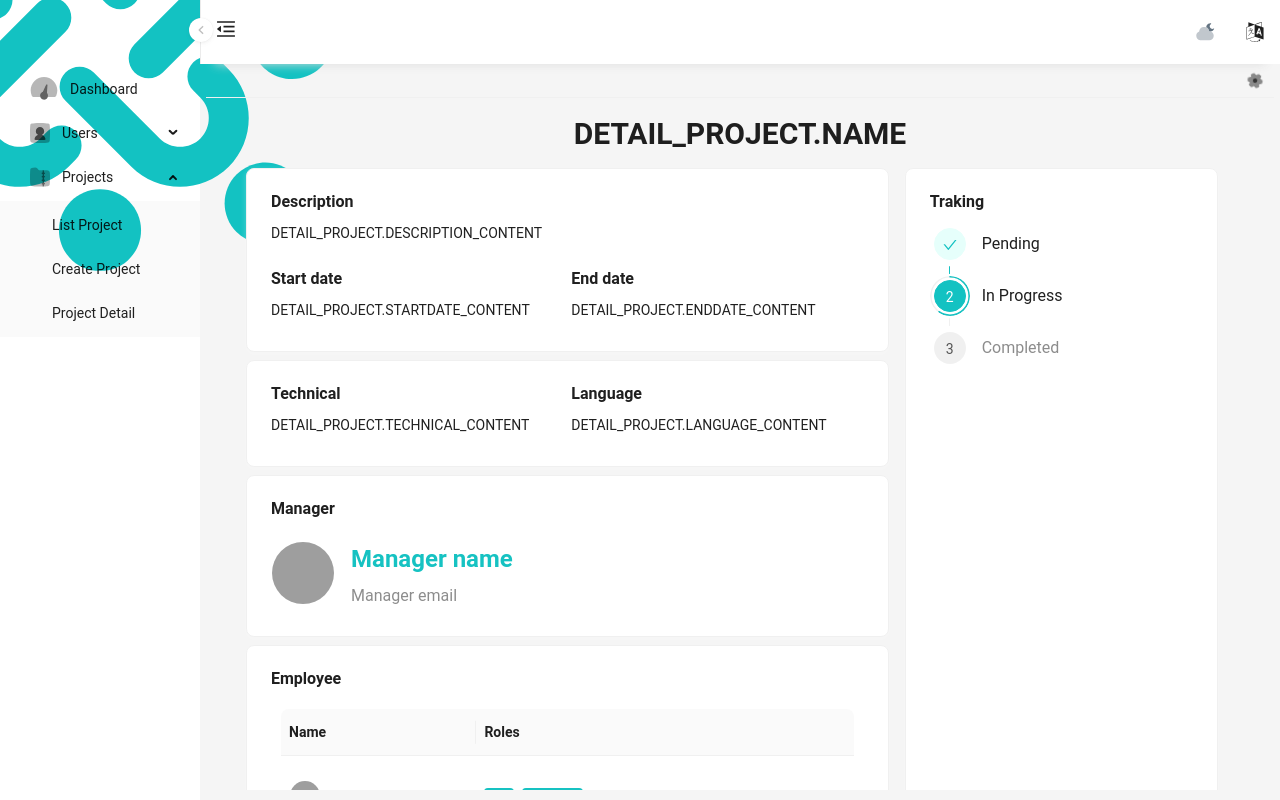
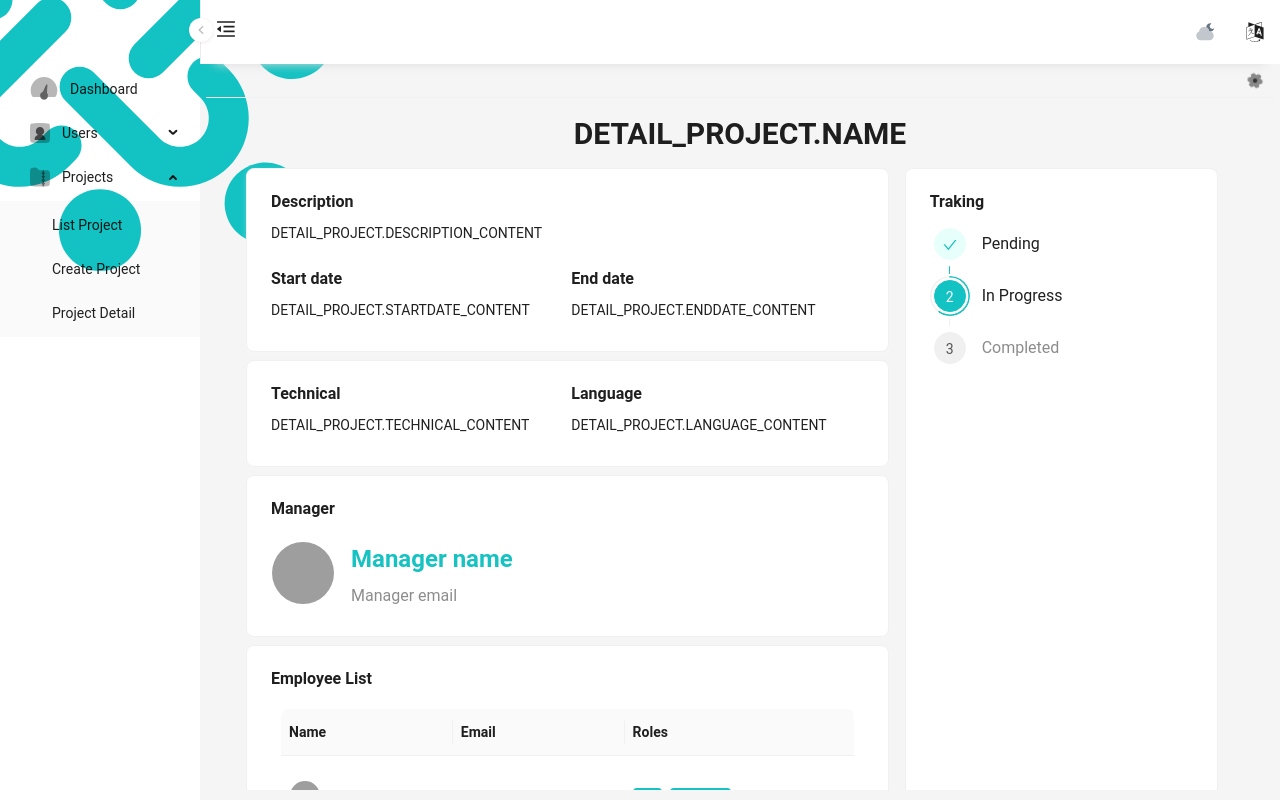
Before and after one commit to SelinaHoHo/Final-Project-Devplus, a React (Vite) app: page /projects/detail/1 in a window 1280 px wide. Built offline with nearby package versions, Linux system fonts and the light colour scheme; sample sign-in values are in the browser's storage; grey boxes are pictures that could not be loaded.

Commit message:
feat(FPD-33): update code

```diff
--- a/src/components/detail/detailProject.tsx
+++ b/src/components/detail/detailProject.tsx
@@ -6,13 +6,19 @@ import "./detailProject.scss";
 interface DataType {
   key: string;
   name: string;
+  email: string;
   roles: string[];
 }
 
+const { Title, Paragraph } = Typography;
+const detailProject = () => {
+  // eslint-disable-next-line react-hooks/rules-of-hooks
+  const { t } = useTranslation();
   const columns: TableProps<DataType>["columns"] = [
     {
-    title: "Name",
+      title: t("DETAIL_PROJECT.TABLE_NAME"),
       dataIndex: "name",
+      width: "30%",
       key: "name",
       render: (text) => (
         <>
@@ -33,7 +39,18 @@ const columns: TableProps<DataType>["columns"] = [
       ),
     },
     {
-    title: "Roles",
+      title: "Email",
+      width: "30%",
+      dataIndex: "email",
+      key: "email",
+      render: (text) => (
+        <>
+          <p>{text}</p>
+        </>
+      ),
+    },
+    {
+      title: t("DETAIL_PROJECT.TABLE_ROLES"),
       dataIndex: "roles",
       key: "roles",
       render: (_, { roles }) => (
@@ -54,69 +71,22 @@ const data: DataType[] = [
     {
       key: "1",
       name: "John Brown",
+      email: "jxQ1j@example.com",
       roles: ["FE", "DevOps"],
     },
     {
       key: "2",
       name: "Jim Green",
+      email: "jxQ1j@example.com",
       roles: ["BE", "DevOps"],
     },
     {
       key: "3",
       name: "Joe Black",
-    roles: ["DA", "BA"],
-  },
-  {
-    key: "4",
-    name: "John Brown",
-    roles: ["FE", "DevOps"],
-  },
-  {
-    key: "5",
-    name: "Jim Green",
-    roles: ["BE", "DevOps"],
-  },
-  {
-    key: "6",
-    name: "Joe Black",
-    roles: ["DA", "BA"],
-  },
-  {
-    key: "7",
-    name: "John Brown",
-    roles: ["FE", "DevOps"],
-  },
-  {
-    key: "8",
-    name: "Jim Green",
-    roles: ["BE", "DevOps"],
-  },
-  {
-    key: "9",
-    name: "Joe Black",
-    roles: ["DA", "BA"],
-  },
-  {
-    key: "10",
-    name: "John Brown",
-    roles: ["FE", "DevOps"],
-  },
-  {
-    key: "11",
-    name: "Jim Green",
-    roles: ["BE", "DevOps"],
-  },
-  {
-    key: "12",
-    name: "Joe Black",
+      email: "jxQ1j@example.com",
       roles: ["DA", "BA"],
     },
   ];
-
-const { Title, Paragraph } = Typography;
-const detailProject = () => {
-  // eslint-disable-next-line react-hooks/rules-of-hooks
-  const { t } = useTranslation();
   return (
     <Row gutter={[16, 4]} style={{ width: "100%" }}>
       <Col md={24} lg={{ span: 16, flex: "column" }} style={{ width: "100%" }}>
--- a/src/locales/en.json
+++ b/src/locales/en.json
@@ -161,6 +161,8 @@
     "LANGUAGE": "Language",
     "TRACKING": "Traking",
     "MANAGER": "Manager",
-    "EMPLOYEE": "Employee"
+    "EMPLOYEE": "Employee List",
+    "TABLE_NAME": "Name",
+    "TABLE_ROLES": "Roles"
   }
 }
--- a/src/locales/vi.json
+++ b/src/locales/vi.json
@@ -2,11 +2,11 @@
   "MENU": {
     "DASHBOARD": "Bảng điều khiển",
     "USERS": "Người dùng",
-    "PROJECTS": "Dự Án",
+    "PROJECTS": "Dự án",
     "LIST_USERS": "Danh sách",
-    "LIST_PROJECTS": "Danh sách Dự Án",
-    "CREATE_PROJECTS": "Tạo Dự Án",
     "CREATE_USER": "Tạo người dùng",
+    "LIST_PROJECTS": "Danh sách dự án",
+    "CREATE_PROJECTS": "Tạo dự án",
     "PROJECT_DETAIL": "Chi tiết dự án",
     "CLOSE_CURRENT": "Đóng tab hiện tại",
     "CLOSE_OTHER": "Đóng các tab khác",
@@ -157,6 +157,8 @@
     "LANGUAGE": "Ngôn ngữ",
     "TRACKING": "Theo dõi",
     "MANAGER": "Quản lý",
-    "EMPLOYEE": "Nhân viên"
+    "EMPLOYEE": "Danh sách nhân viên",
+    "TABLE_NAME": "Tên",
+    "TABLE_ROLES": "Vai trò"
   }
 }
```
Also changed, not shown: src/interfaces/project/projects.interface.ts (+9 -1 lines). Lines whose indentation alone changed are shown as unchanged.
